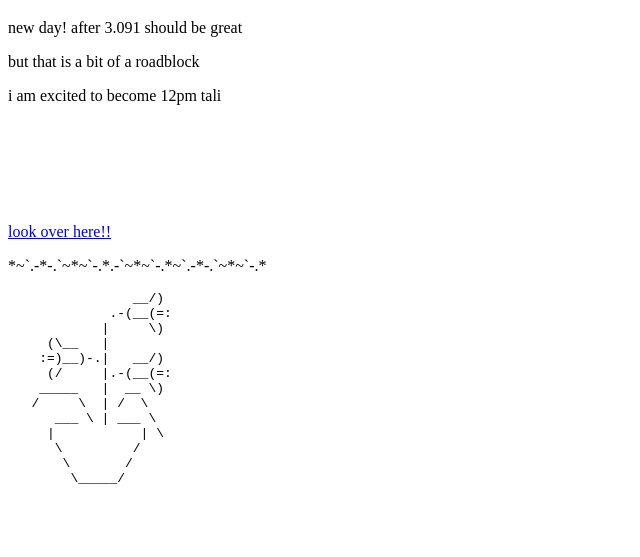
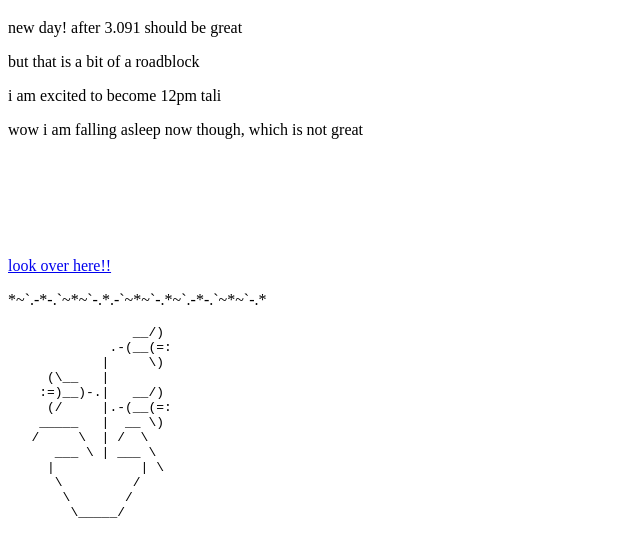
Before and after one commit to talivogel06/biggermystery, a plain HTML site: page index.html in a window 1280 px wide. Shown: the part 61-618 px from the top of the page, without its empty margins (0-640 px from the left). Drawn offline with Linux system fonts and the light colour scheme.

Commit message:
Update index.html

```diff
--- a/index.html
+++ b/index.html
@@ -8,6 +8,7 @@
     <p>new day! after 3.091 should be great</p>
     <p>but that is a bit of a roadblock</p>
     <p>i am excited to become 12pm tali</p>
+    <p>wow i am falling asleep now though, which is not great</p>
     <p style="color: white;">i'm really happy we are as well :)</p>
     <p style="color: white;">and yes, the fun will still happen. otherwise i will be very sad</p>
     <p style="color: white;">and i do believe you</p>
```
